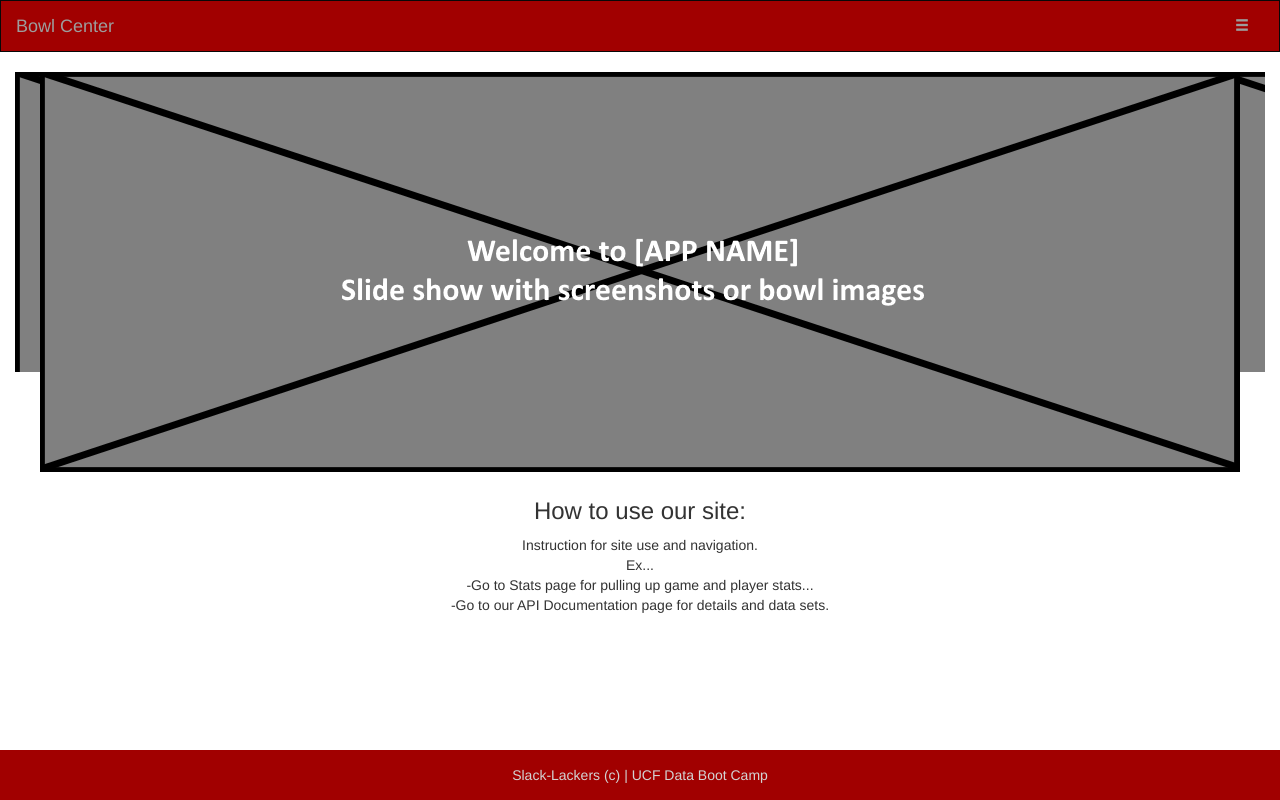
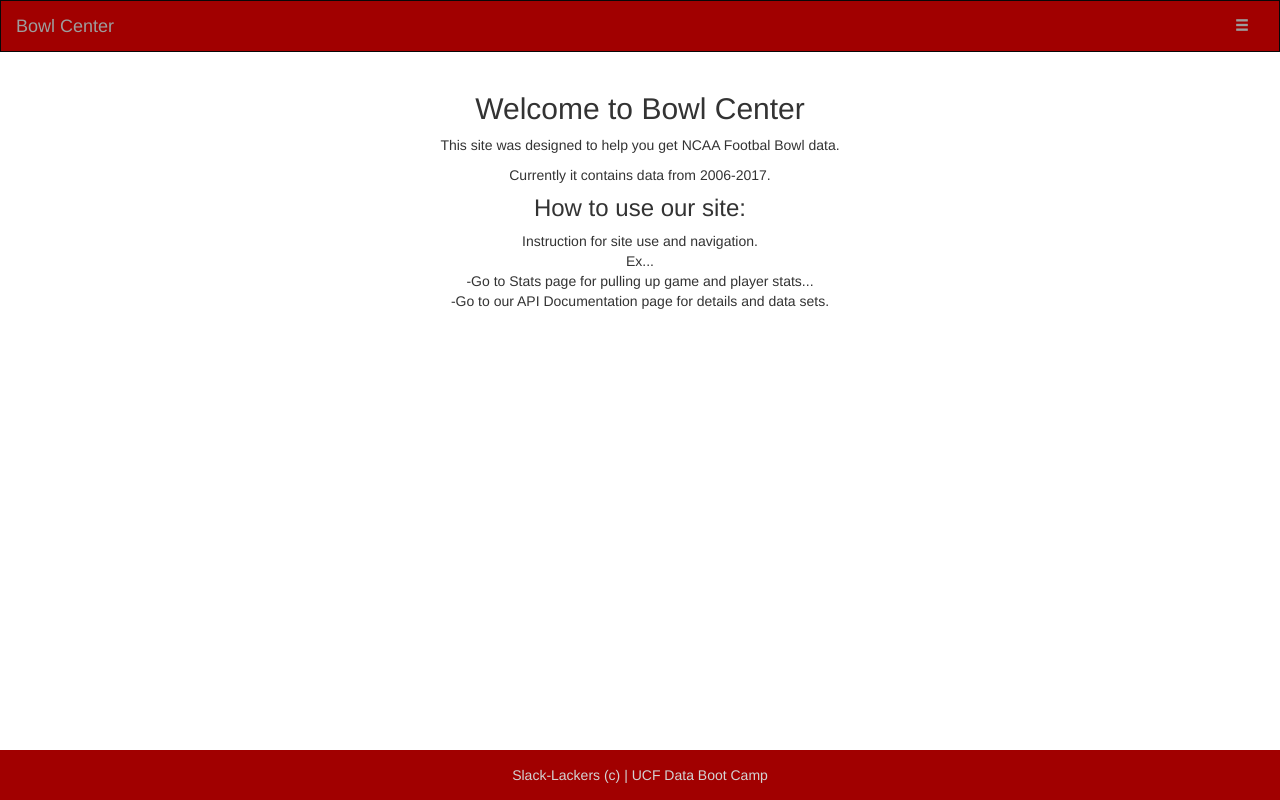
Before and after one commit to ctran301/College-FootBall-Bowl-Center, a Flask app: page / in a window 1280 px wide. Run offline with Flask 2, Linux system fonts and the light colour scheme; parts of the project's set-up code (start-up, migrations or seed data) failed here and were passed over; some libraries are stand-ins or nearby versions.

Commit message:
Removes place holder img from index.html and adds error message to api.

```diff
--- a/app.py
+++ b/app.py
@@ -38,38 +38,36 @@ BowlPlayers = Base.classes.flsk_bowl_players
 session = Session(engine)
 
 #========================
-# Initialize Flask app
+#    Initialize Flask app
 #========================
 app = Flask(__name__)
 
 
 #=========================
-# global varriables
+#                Functions
 #=========================
-years = []
-bowls = []
+#global varriables
+teams = {}
+bowls = {}
+years = {} #2007-2016
 
 
 #=========================
 #Create Dropdown arrays
 #=========================
-#Years dropdown menu
-def yearsMenu():
+#Teams dropdown menu
+def teamsMenu():
 
-    with engine.connect() as con:
-        rs = con.execute('SELECT year FROM years_vw')
-        for row in rs:
-            years.append(row.year)
-    return years
+    return(
+
+    )
 
 #Bowls dropdown menu
 def bowlsMenu():
 
-    with engine.connect() as con:
-        rs = con.execute('SELECT bowl FROM bowls_vw')
-        for row in rs:
-            bowls.append(row.bowl)
-    return bowls
+    return(
+
+    )
 
 #========================
 #          Publish Routes
@@ -92,10 +90,9 @@ def welcome():
 #=====================
 @app.route("/stats")
 def stats():
-    yearsMenu()
-    bowlsMenu()
+    bowls=["Rose Bowl", "Sugar Bowl", "Peach Bowl", "Orange Bowl"]
     return (
-        render_template("stats.html", years=years, bowls=bowls)
+        render_template("stats.html", bowls=bowls)
     )
 
 #======================
@@ -193,7 +190,10 @@ def players(bowl,year):
                 .order_by(BowlPlayers.team, BowlPlayers.player)
                 .all())
 
-    return jsonify(results)
+    if (len(results) > 0):
+        return jsonify(results)
+    else:
+        return "There is no " + bowl + " data for " + year + "."
 
 if __name__ == '__main__':
     app.run(debug=True)
--- a/templates/index.html
+++ b/templates/index.html
@@ -54,19 +54,19 @@
                   </nav>
             </div> <!--End Navbar row-->
 
-            <div class="row"> <!--Slider row-->
+            <div class="row " > <!--Slider row-->
               <div class="col-xs-12">
-                <figure id="welcome" class="figure text-center">
-                    <img src="/static/assets/img/placeHolder.png" class="img-fluid" alt="Responsive image">
-                </figure>
+                  <div >
+                      <!-- <img class="img-fluid image-responsive"  src="/static/assets/img/Cotton_Bowl_logo.svg.png" alt="Card image"> -->
+                      <div class="text-center">
+                        <h2> Welcome to Bowl Center </h2>
+                        <p >This site was designed to help you get NCAA Footbal Bowl data.</p>
+                        <p >Currently it contains data from 2006-2017.</p>
                       </div>
-            </div> <!--End Slider row-->
+                  </div>
+              </div>
+              <figure class="text-center">
 
-            <div class="row"> <!--Content row-->
-              <figure class="text-center">
-                <h3>What is [APP NAME]:</h3>
-                <P>Site purpose & explination.</P>
-                <br/>
                   <h3>How to use our site:</h3>
                   <p>Instruction for site use and navigation.<br/>
                     Ex...<br/>
@@ -74,6 +74,9 @@
                     -Go to our API Documentation page for details and data sets.
                   </p>
                 </figure>
+            </div> <!--End Slider row-->
+
+
 
             </div> <!--End Content row-->
 
```
Lines whose indentation alone changed are shown as unchanged.
